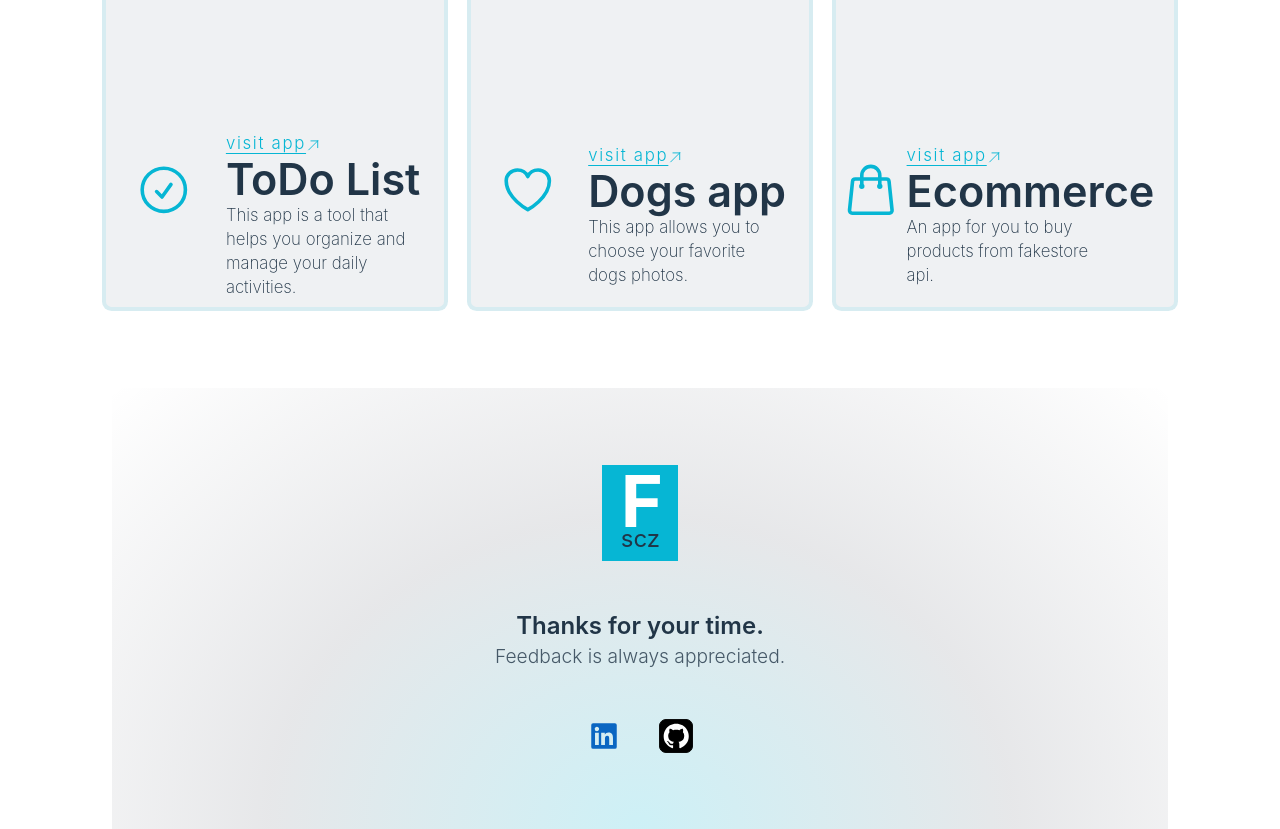
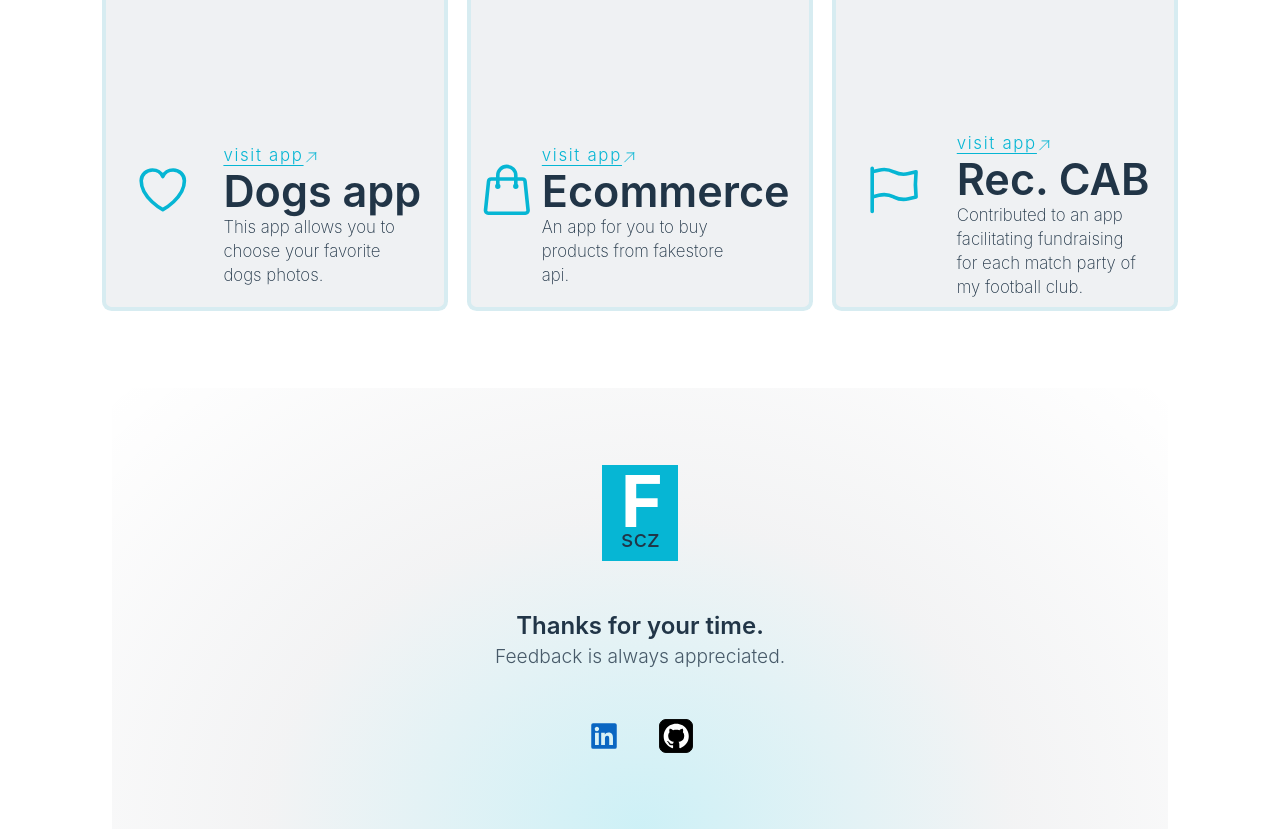
Before and after one commit to F-Scienza/portfolio, a React (Vite) app: page / in a window 1280 px wide. Shown: the part 2300-3129 px from the top of the page. Built offline with nearby package versions, Linux system fonts and the light colour scheme.

Commit message:
recibimientos cab

```diff
--- a/src/Components/Footer/index.jsx
+++ b/src/Components/Footer/index.jsx
@@ -3,7 +3,7 @@ import linkedin from '../../assets/linkedin.svg';
 import github from '../../assets/github.svg';
 const Footer = () => {
 	const bg_gradient =
-		'bg-[radial-gradient(ellipse_at_bottom,_var(--tw-gradient-stops))] from-cyan-500/20 dark:from-cyan-500/5 via-slate-900/10 to-gray-800/0';
+		'bg-[radial-gradient(ellipse_at_bottom,_var(--tw-gradient-stops))] from-cyan-500/20 dark:from-cyan-500/5 via-slate-900/5 to-gray-800/0';
 	return (
 		<div
 			className={`flex flex-col justify-center items-center w-11/12 ${bg_gradient} pt-16 pb-16`}
--- a/src/Components/Projects/index.jsx
+++ b/src/Components/Projects/index.jsx
@@ -3,7 +3,10 @@ import {
 	HeartIcon,
 	ShoppingBagIcon,
 	ArrowUpRightIcon,
+	FlagIcon
 } from '@heroicons/react/24/outline';
+
+
 const Projects = () => {
 	return (
 		<div
@@ -15,31 +18,7 @@ const Projects = () => {
 				Some projects
 			</span>
 			<div className="flex flex-wrap lg:flex-nowrap justify-center items-center gap-4 ">
-				<div
-					className={`bg-slate-500/10 w-72 h-40 md:h-80 rounded-lg flex justify-around items-center pt-10 md:pt-40 pr-4 hover:bg-slate-500/20 hover:text-cyan-500 transition duration-500 ease-in-out shadow-none hover:shadow-xl hover:shadow-cyan-500/5 border-solid border-4 border-cyan-500/10 dark:border-none`}
-				>
-					<div className="flex items-start justify-center w-1/3 h-full pt-8">
-						<CheckCircleIcon className="w-12 text-cyan-500" />
-					</div>
-					<div className="flex flex-col">
-						<a
-							href="https://f-scienza.github.io/ReactToDo/"
-							target="_blank"
-							rel="noopener noreferrer"
-							className="flex text-center text-sm font-light tracking-widest underline text-cyan-500 underline-offset-4"
-						>
-							{' '}
-							visit app <ArrowUpRightIcon className="w-3 pt-1" />
-						</a>
-						<span className="text-2xl md:text-4xl font-semibold">
-							ToDo List
-						</span>
-						<p className="text-sm w-40 font-extralight">
-							This app is a tool that helps you organize and manage your daily
-							activities.{' '}
-						</p>
-					</div>
-				</div>
+
 				<div
 					className={`bg-slate-500/10 w-72 h-40 md:h-80 rounded-lg flex justify-around items-center pt-10 md:pt-40 pr-4 hover:bg-slate-500/20 hover:text-cyan-500 transition duration-500 ease-in-out shadow-none hover:shadow-xl hover:shadow-cyan-500/5  border-solid border-4 border-cyan-500/10 dark:border-none`}
 				>
@@ -87,6 +66,31 @@ const Projects = () => {
 							An app for you to buy products from fakestore api.
 						</p>
 					</div>
+
+				</div>
+				<div
+					className={`bg-slate-500/10 w-72 h-40 md:h-80 rounded-lg flex justify-around items-center pt-10 md:pt-40 pr-4 hover:bg-slate-500/20 hover:text-cyan-500 transition duration-500 ease-in-out shadow-none hover:shadow-xl hover:shadow-cyan-500/5 border-solid border-4 border-cyan-500/10 dark:border-none`}
+				>
+					<div className="flex items-start justify-center w-1/3 h-full pt-8">
+						<FlagIcon className="w-12 text-cyan-500" />
+					</div>
+					<div className="flex flex-col">
+						<a
+							href="https://www.recibimientoscab.com/"
+							target="_blank"
+							rel="noopener noreferrer"
+							className="flex text-center text-sm font-light tracking-widest underline text-cyan-500 underline-offset-4"
+						>
+							{' '}
+							visit app <ArrowUpRightIcon className="w-3 pt-1" />
+						</a>
+						<span className="text-2xl md:text-4xl font-semibold">
+							Rec. CAB
+						</span>
+						<p className="text-sm w-40 font-extralight">
+						Contributed to an app facilitating fundraising for each match party of my football club.{' '}
+						</p>
+					</div>
 				</div>
 			</div>
 		</div>
```
